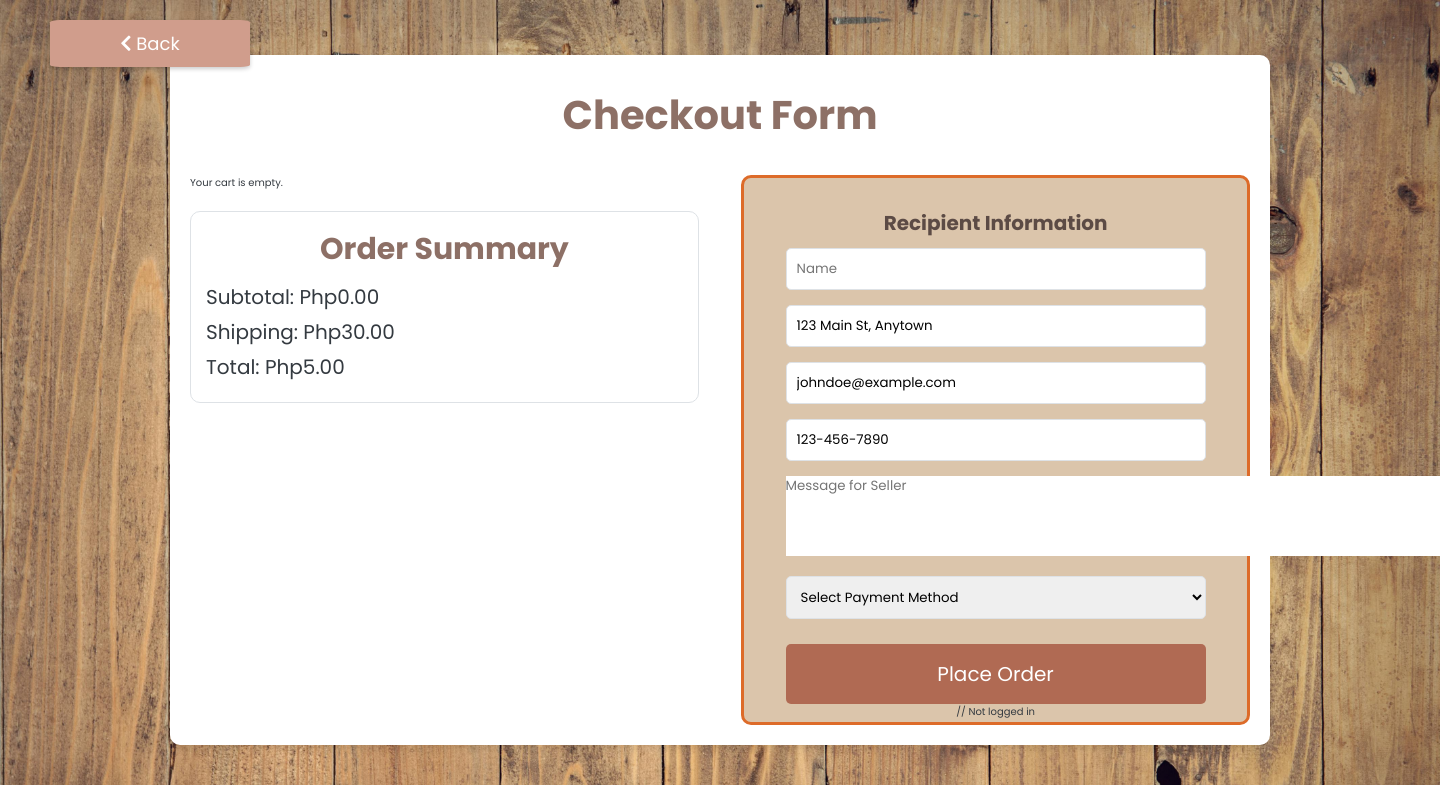
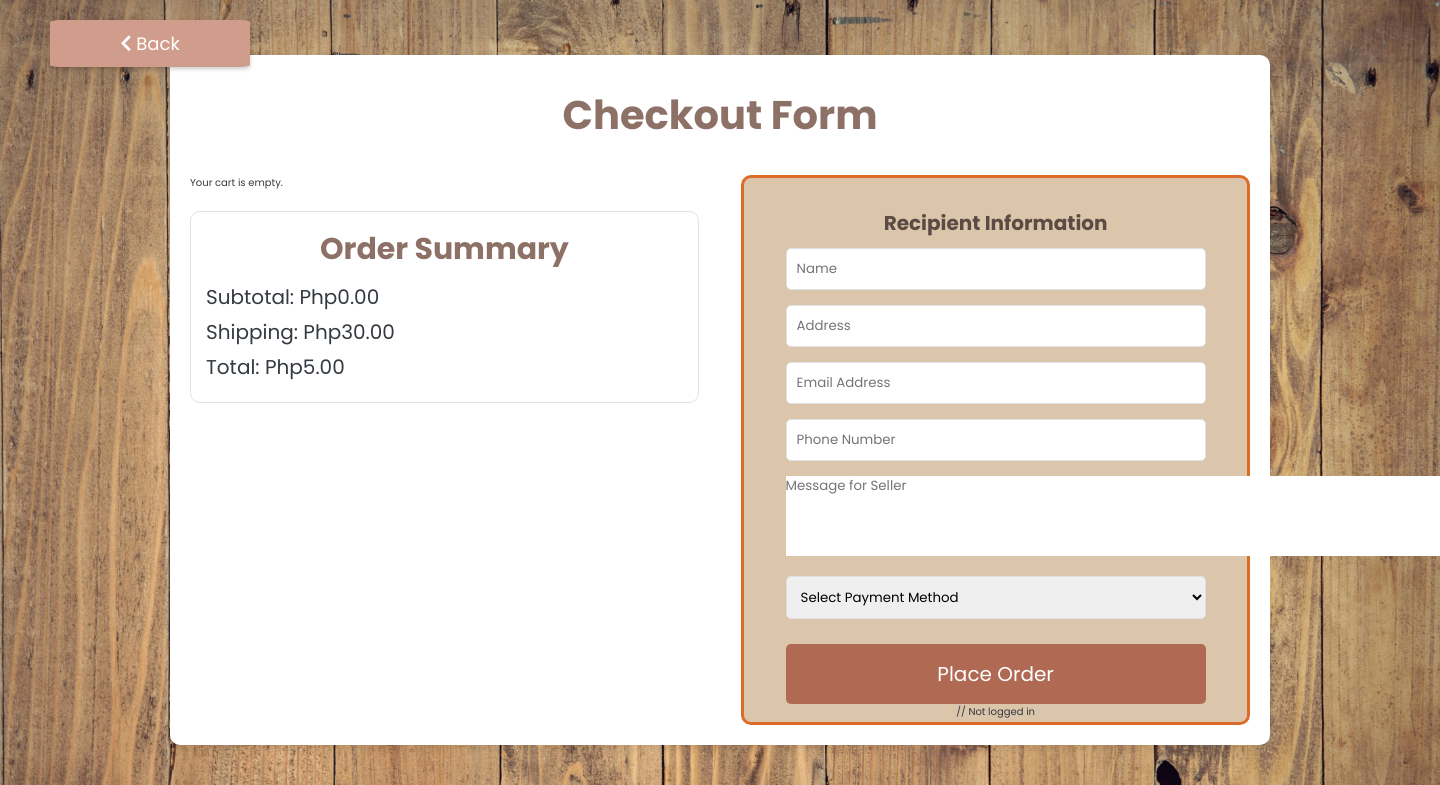
Before and after one commit to michaeljamil/bevi, a PHP site: page /checkout.php in a window 1440 px wide; the page is wider, and only the part inside the window is pictured. Shown: the top 785 px of that part. Run offline with PHP 8.4, Linux system fonts and the light colour scheme; some web fonts are replaced.

Commit message:
checkout.php fix

```diff
--- a/admin.php
+++ b/admin.php
@@ -414,6 +414,7 @@
                                     <th scope="col">Order Date</th>
                                     <th scope="col">Order Status</th>
                                     <th scope="col">Shipping Address</th>
+                                    <th scope="col">Phone</th>
                                     <th scope="col">Payment Method</th>
                                     <th scope="col">Total Amount</th>
                                     <th scope="col">Customer Message</th>
@@ -441,6 +442,7 @@
                                             echo "<td>" . $row["date"] . "</td>";
                                             echo "<td>" . $row["status"] . "</td>";
                                             echo "<td>" . $row["address"] . "</td>";
+                                            echo "<td>" . $row["phone"] . "</td>";
                                             echo "<td>" . $row["paymentMethod"] . "</td>";
                                             echo "<td>" . $row["total_amount"] . "</td>";
                                             echo "<td>" . $row["message"] . "</td>";
--- a/checkout.php
+++ b/checkout.php
@@ -257,13 +257,13 @@
                         <input type="text" name="name" placeholder="Name" id="nameInput">
                     </div>
                     <div class="form-group">
-                        <input type="text" name="address" placeholder="Address" id="addressInput" value="123 Main St, Anytown">
+                        <input type="text" name="address" placeholder="Address" id="addressInput">
                     </div>
                     <div class="form-group">
-                        <input type="email" name="email" placeholder="Email Address" id="emailInput" value="johndoe@example.com">
+                        <input type="email" name="email" placeholder="Email Address" id="emailInput">
                     </div>
                     <div class="form-group">
-                        <input type="tel" name="phone" placeholder="Phone Number" id="phoneInput" value="123-456-7890">
+                        <input type="tel" name="phone" placeholder="Phone Number" id="phoneInput">
                     </div>
                     <div class="form-group">
                         <textarea placeholder="Message for Seller" name="message" id="messageInput" rows="4" cols="63"></textarea>
@@ -428,7 +428,7 @@
                 const paymentMethod = document.getElementById('paymentMethod').value;
 
                 // Simple validation
-                if (!name || !address || !email || !phone || !message || !paymentMethod) {
+                if (!name || !address || !email || !phone || !paymentMethod) {
                     alert('Please fill in all the fields.');
                     return;
                 }
--- a/placeOrder.php
+++ b/placeOrder.php
@@ -17,7 +17,7 @@
 
 
         // Insert into database
-        $sql = "INSERT INTO `bevi_db`.`orders` (customer_name, address, message, paymentMethod, date, status, total_amount) VALUES ('$name', '$address', '$message', '$paymentMethod', NOW(), 'PENDING', '$totalAmount')";
+        $sql = "INSERT INTO `bevi_db`.`orders` (customer_name, address, message, paymentMethod, date, status, total_amount, phone) VALUES ('$name', '$address', '$message', '$paymentMethod', NOW(), 'PENDING', '$totalAmount', '$phone')";
 
         if ($conn->query($sql) === TRUE) {
 
```
